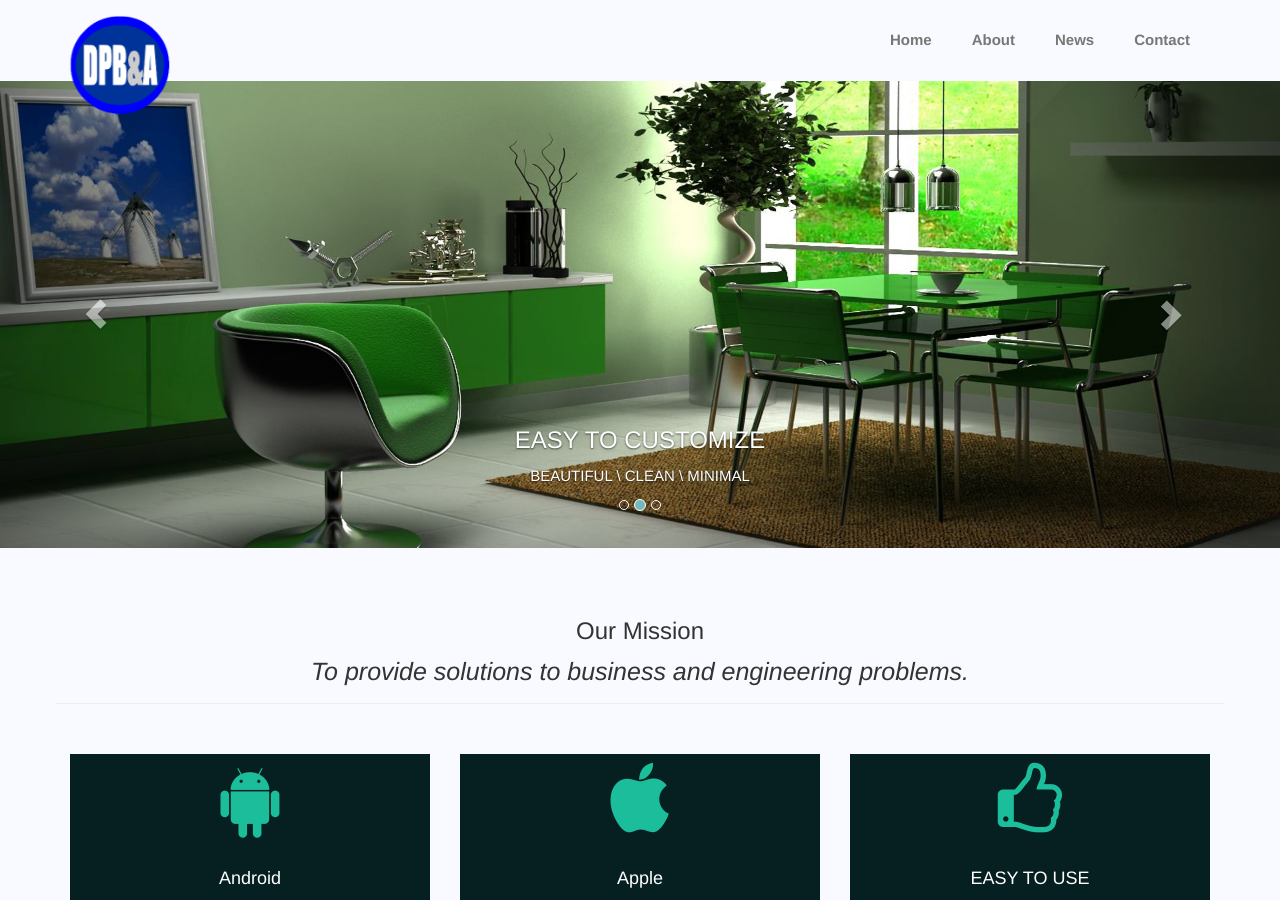
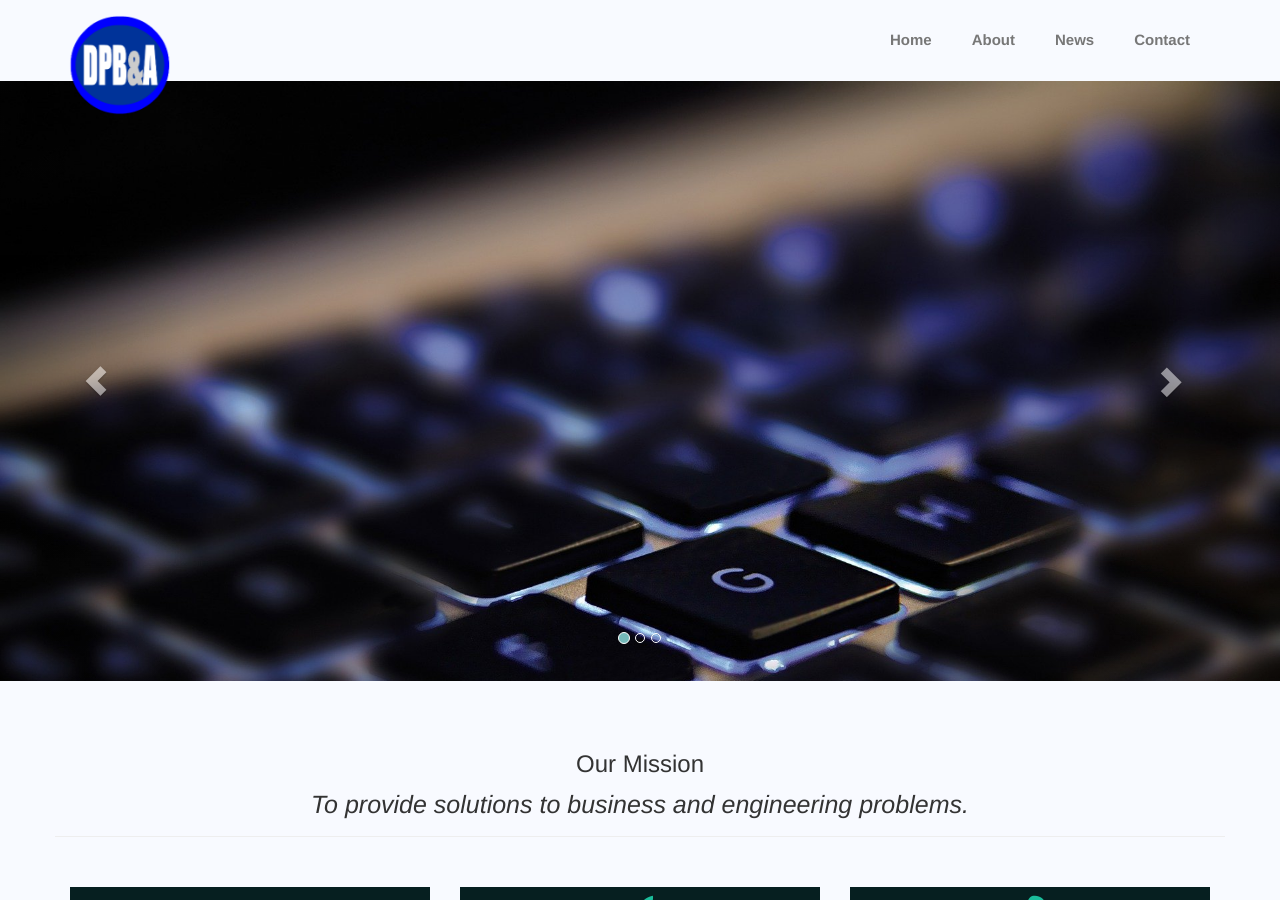
Before and after one commit to DPBandA/dpba, a Jekyll site: the page built from index.html, in a window 1280 px wide and 900 px high. Built offline with Jekyll 4.4.1, drawn with Linux system fonts in a browser that asks for light colours.

Commit message:
General updates.

```diff
--- a/_layouts/home_style.html
+++ b/_layouts/home_style.html
@@ -23,7 +23,7 @@
                     <div class="carousel-inner" role="listbox">
                         <!-- Begin Slide 1 -->
                         <div class="item active">
-                            <img src="../assets/img/slider/slide2.jpg" height="400" alt="Image of first carousel">
+                            <img src="../assets/img/slider/technology-785742_1920.jpg" height="400" alt="Image of first carousel">
                             <div class="carousel-caption">
                                 <h3 class="carousel-title hidden-xs">Office BOOTSTRAP TEMPLATE</h3>
                                 <p class="carousel-body">RESPONSIVE \ MULTI PAGE</p>
```
Also changed, not shown: assets/img/slider/technology-785742_1920.jpg (added).
